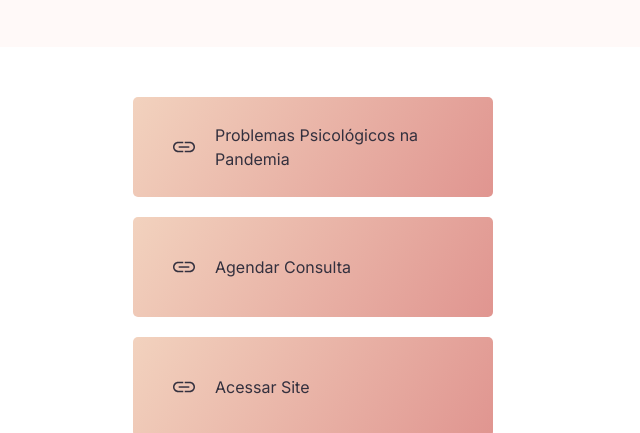
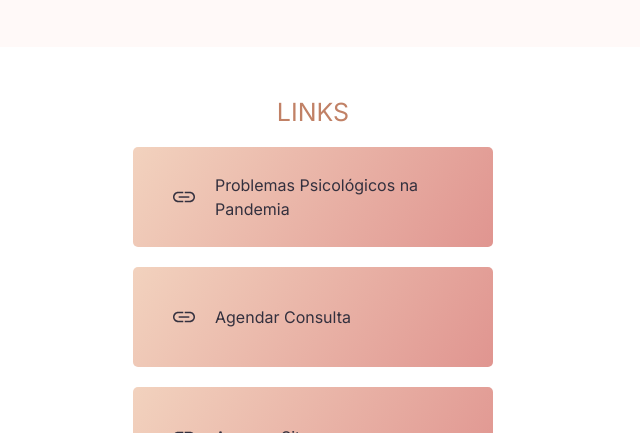
Before and after one commit to fhorray/psicorafa, a website: page pages/bio.html in a window 1280 px wide. Shown: the part 667-1100 px from the top of the page, without its empty margins (327-967 px from the left). Drawn offline with nearby package versions, Linux system fonts and the light colour scheme.

Commit message:
:bug: fix: h2 title in bio page

```diff
--- a/pages/bio.html
+++ b/pages/bio.html
@@ -33,6 +33,7 @@
 
   <section class="links-bio">
     <div class="container-bio">
+      <h2 class="h2-bio">Links</h2>
       <ul>
         <li>
           <img src="../img/bio-images/link-i.svg" alt="Link Icon">
--- a/sass/_bio.scss
+++ b/sass/_bio.scss
@@ -5,6 +5,7 @@
   .h1-bio {
     font-size: 4rem;
   }
+
   img {
     width: 100%;
     margin-left: 2.3rem;
@@ -16,6 +17,14 @@
 
 .links-bio {
   padding: 5rem 0;
+  .h2-bio {
+    font-family: "Inter", sans-serif;
+    font-size: 2.5rem;
+    font-weight: 400;
+    text-align: center;
+    text-transform: uppercase;
+    margin-bottom: 2rem;
+  }
   ul {
     @include flex(column, space-between, center);
     gap: 2rem;
```
Also changed, not shown: css/main.css.
